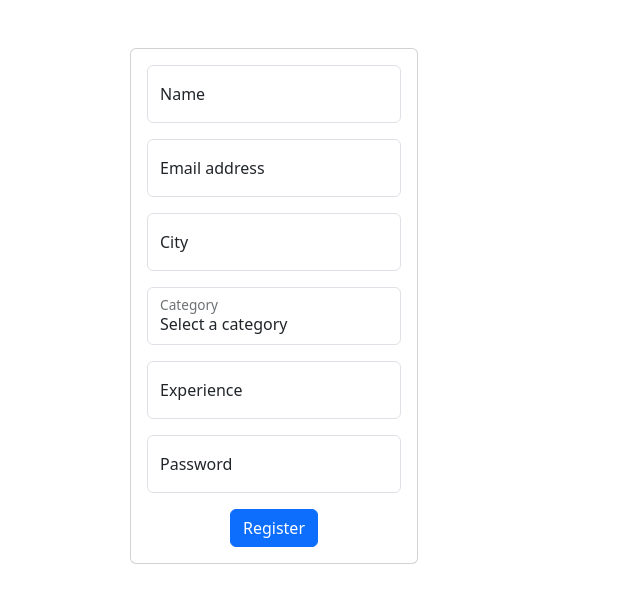
After one commit to 22f3002094/Household-app-22f3002094, a Flask app: page /register/professional in a window 1280 px wide. The commit adds this page. Shown: the top 603 px of the page, without its empty margins (0-640 px from the left). Run offline with Flask 3, Linux system fonts and the light colour scheme.

Commit message:
Login and Sign up html and routes created

```diff
--- a/backend/models.py
+++ b/backend/models.py
@@ -6,7 +6,7 @@ class Admin(db.Model):
     __tablename__="admin"
     id = db.Column(db.Integer , primary_key = True , autoincrement = True)
     email = db.Column(db.Integer ,unique = True)
-    password = db.Column(db.Integer )
+    password = db.Column(db.String)
 
 
 class Customer(db.Model):
@@ -14,7 +14,7 @@ class Customer(db.Model):
     id = db.Column(db.Integer , primary_key = True , autoincrement = True)
     email = db.Column(db.Integer ,unique = True)
     name = db.Column(db.String)
-    password = db.Column(db.Integer )
+    password = db.Column(db.String )
     address = db.Column(db.String)
     city = db.Column(db.String)
     sent_bookings = db.relationship("Booking",backref = "customer")
--- a/backend/routes.py
+++ b/backend/routes.py
@@ -1,7 +1,96 @@
 from  flask import render_template , redirect ,request
 from flask import current_app as app
+from .models import db, Customer,Professional,ServiceCategory,Admin
 
 
 @app.route("/" , methods = ["GET" , "POST"])
 def home():
     return render_template("home.html" )
+
+
+
+@app.route("/login" , methods = ["GET" , "POST"])
+def login():
+    if request.method=="GET":
+        return render_template("login.html" )
+    elif request.method =="POST":
+        email = request.form.get("email")
+        pwd = request.form.get("password")
+
+        user  = db.session.query(Customer).filter_by(email = email).first() or db.session.query(Professional).filter_by(email = email).first() or db.session.query(Admin).filter_by(email = email).first()
+
+        if not user:
+            return "emaill does not exist"
+        else:
+            if isinstance(user , Customer):
+                if user.password ==pwd:
+                    return redirect("/dashboard/customer")
+                else:
+                    return "password does not match for customer"
+            if isinstance(user , Professional):
+                if user.password ==pwd:
+                    return redirect("/dashboard/professional")
+                else:
+                    return "password does not match"
+            if isinstance(user , Admin):
+                if user.password ==pwd:
+                    return redirect("/dashboard/admin")
+                else:
+                    return "password does not match"
+
+
+@app.route("/register/<utype>" , methods = ["GET" , "POST"])
+def register(utype):
+    if utype == "customer":
+        if request.method=="GET":
+            return render_template("/customer/register.html")
+        if request.method == "POST":
+            c_name = request.form.get("c_name")
+            c_email = request.form.get("c_email")
+            c_city = request.form.get("c_city")
+            c_address = request.form.get("c_address")
+            c_password = request.form.get("c_password")
+            cust = db.session.query(Customer).filter_by(email = c_email).first() or db.session.query(Professional).filter_by(email = c_email).first()
+            if not cust:
+                c = Customer(name = c_name , email = c_email , city = c_city,address = c_address,password = c_password)
+                db.session.add(c)
+                db.session.commit()
+                return redirect("/login")
+            else:
+                return "User already exist"
+    elif utype == "professional":
+        print("hello")
+        if request.method=="GET":
+            cats = db.session.query(ServiceCategory).all() or db.session.query(Customer).filter_by(email = c_email).first()
+            return render_template("/professional/register.html" , categories = cats)
+        if request.method=="POST":
+            print("hi")
+            p_name = request.form.get("p_name")
+            p_email = request.form.get("p_email")
+            p_city = request.form.get("p_city")
+            p_exp = request.form.get("p_exp")
+            p_cat = request.form.get("p_cat")
+            p_password = request.form.get("p_password")
+            prof = db.session.query(Professional).filter_by(email = p_email).first()
+            if not prof:
+                p = Professional(name = p_name , email = p_email , city = p_city,experiance = p_exp,password = p_password, categroy_id = p_cat)
+                db.session.add(p)
+                db.session.commit()
+                return redirect("/login")
+            else:
+                return "User already exist"
+    else:
+        return "url not found"
+
+
+@app.route("/dashboard/admin" , methods=["GET" ,"POST"])
+def admin_dash():
+    return "<h1>admin dashboard</h1>"
+
+@app.route("/dashboard/customer" , methods=["GET" ,"POST"])
+def cust_dash():
+    return "<h1>Customer dashboard</h1>"
+
+@app.route("/dashboard/professional" , methods=["GET" ,"POST"])
+def prof_dash():
+    return "<h1>Professional dashboard</h1>"
--- /dev/null
+++ b/templates/professional/register.html
@@ -0,0 +1,54 @@
+<!DOCTYPE html>
+<html lang="en">
+<head>
+    <meta charset="UTF-8">
+    <meta name="viewport" content="width=device-width, initial-scale=1.0">
+    <title>Helpify - Professional Register</title>
+    <link href="https://cdn.jsdelivr.net/npm/bootstrap@5.3.3/dist/css/bootstrap.min.css" rel="stylesheet"
+        integrity="sha384-QWTKZyjpPEjISv5WaRU9OFeRpok6YctnYmDr5pNlyT2bRjXh0JMhjY6hW+ALEwIH" crossorigin="anonymous">
+    <link rel="stylesheet" href="https://cdn.jsdelivr.net/npm/bootstrap-icons@1.11.3/font/bootstrap-icons.min.css">
+</head>
+<body>
+    <div class="container">
+        <div class="card m-5" style="width:18rem;">
+            <form action="/register/professional" method="POST" class="p-3">
+                <div class="form-floating mb-3">
+                    <input type="text" class="form-control" id="floatingInput" name = "p_name" placeholder="name@example.com">
+                    <label for="floatingInput">Name</label>
+                </div>
+                <div class="form-floating mb-3">
+                    <input type="email" class="form-control" id="floatingInput" name = "p_email" placeholder="name@example.com">
+                    <label for="floatingInput">Email address</label>
+                </div>
+                <div class="form-floating mb-3">
+                    <input type="text" class="form-control" id="floatingInput" name = "p_city" placeholder="name@example.com">
+                    <label for="floatingInput">City</label>
+                </div>
+                <div class="form-floating mb-3">
+                    <select id = "floatingInput" class="form-control" name = "p_cat" required>
+                        <option>Select a category</option>
+                        {% for i in categories %}
+                        <option value="{{i.id}}">{{i.name}}</option>
+                        {% endfor %}
+                    </select>
+                    <label for="floatingInput">Category</label>
+                </div>
+                <div class="form-floating mb-3">
+                    <input type="number" class="form-control" id="floatingInput" name = "p_exp" placeholder="name@example.com">
+                    <label for="floatingInput">Experience</label>
+                </div>
+                <div class="form-floating">
+                    <input type="password" class="form-control" id="floatingPassword"  name = "p_password" placeholder="Password">
+                    <label for="floatingPassword">Password</label>
+                </div>
+                <div class="text-center mt-3">
+                    <button type="submit" class="btn btn-primary">Register</button>
+                </div>
+            </form>
+        </div>
+    </div>
+</body>
+<script src="https://cdn.jsdelivr.net/npm/bootstrap@5.3.3/dist/js/bootstrap.bundle.min.js"
+    integrity="sha384-YvpcrYf0tY3lHB60NNkmXc5s9fDVZLESaAA55NDzOxhy9GkcIdslK1eN7N6jIeHz"
+    crossorigin="anonymous"></script>
+</html>
```
Also changed, not shown: templates/customer/register.html (added, +45 -0 lines), templates/home.html (+43 -2 lines), templates/login.html (added, +33 -0 lines), instance/my_app.sqlite3.
